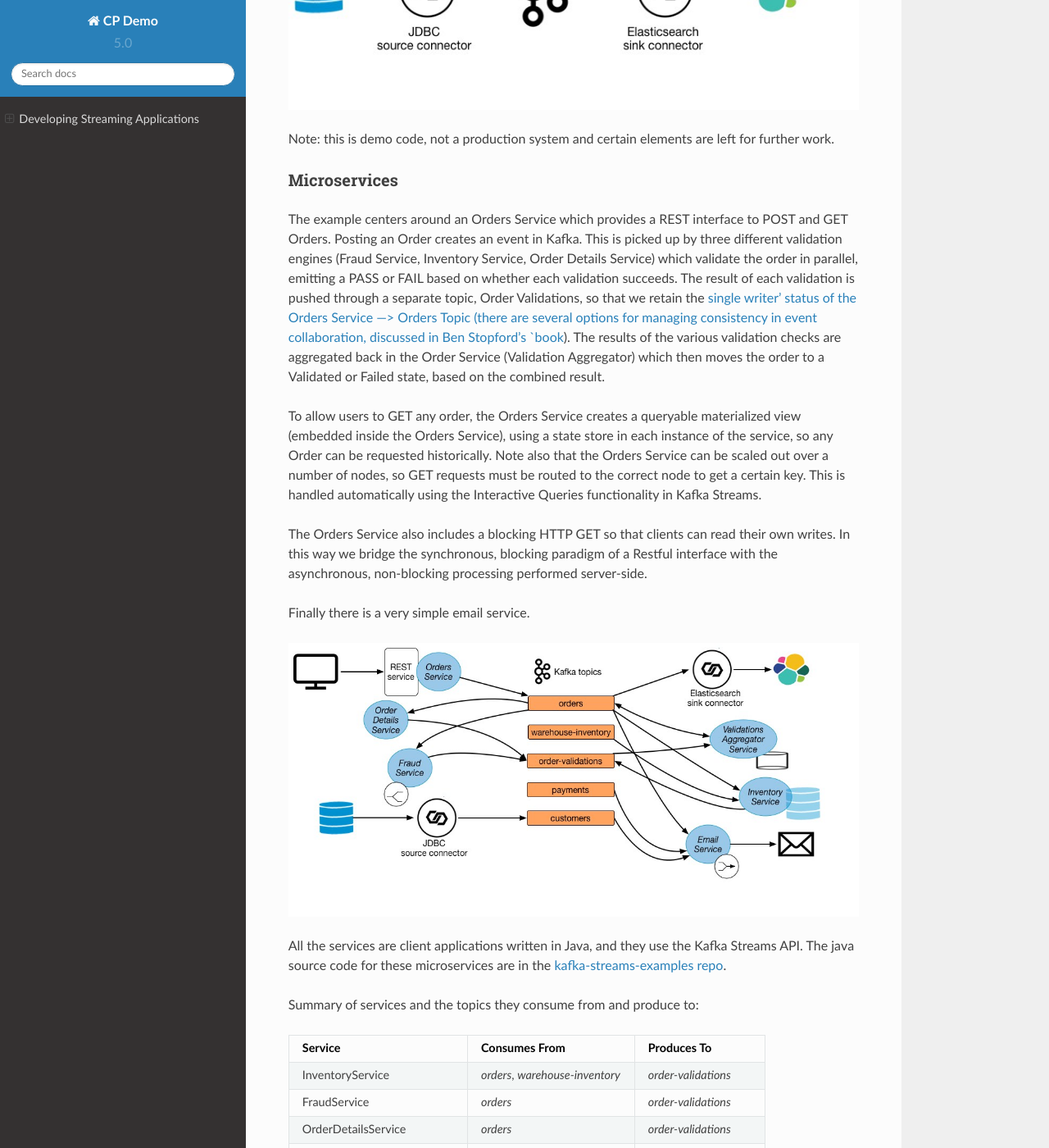
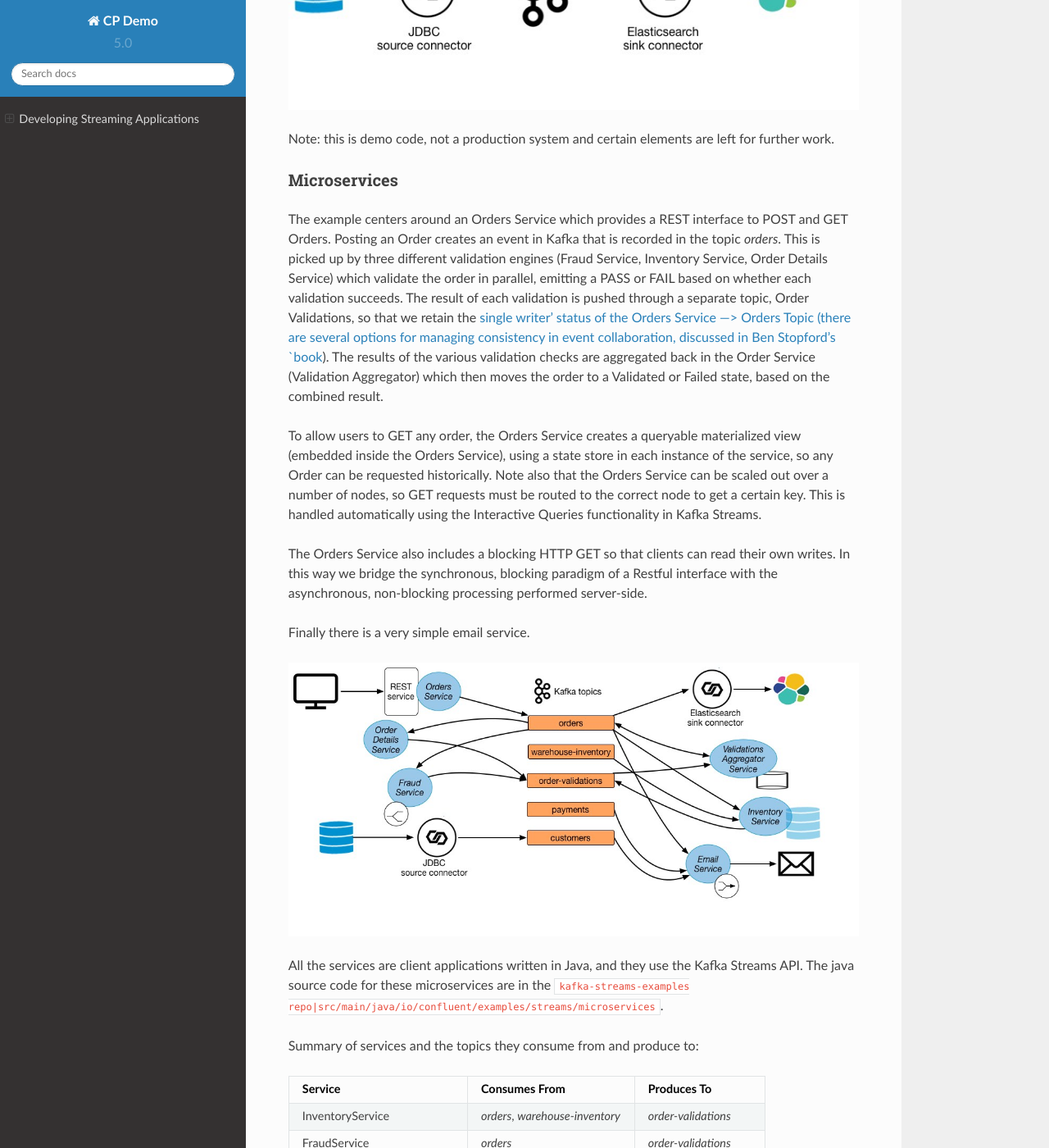
Before and after one commit to confluentinc/examples, a Sphinx documentation site: the page built from microservices-orders/docs/index.rst, in a window 1280 px wide and 1400 px high, scrolled down 617 px. Shown: the whole window at 82% size. Built offline with Sphinx 7.4.7 and the Read the Docs theme 2.0.0, drawn with Linux system fonts in a browser that asks for light colours; cross-references to code outside the pages are shown as plain code; some of the changed text lies outside the part shown.

```diff
--- a/microservices-orders/docs/index.rst
+++ b/microservices-orders/docs/index.rst
@@ -23,7 +23,7 @@ Microservices
 ~~~~~~~~~~~~~
 
 The example centers around an Orders Service which provides a REST interface to POST and GET Orders.
-Posting an Order creates an event in Kafka.
+Posting an Order creates an event in Kafka that is recorded in the topic `orders`.
 This is picked up by three different validation engines (Fraud Service, Inventory Service, Order Details Service) which validate the order in parallel, emitting a PASS or FAIL based on whether each validation succeeds.
 The result of each validation is pushed through a separate topic, Order Validations, so that we retain the `single writer’ status of the Orders Service —> Orders Topic (there are several options for managing consistency in event collaboration, discussed in Ben Stopford's `book <https://www.confluent.io/designing-event-driven-systems>`__).
 The results of the various validation checks are aggregated back in the Order Service (Validation Aggregator) which then moves the order to a Validated or Failed state, based on the combined result.
@@ -38,7 +38,7 @@ Finally there is a very simple email service.
     :alt: image
 
 All the services are client applications written in Java, and they use the Kafka Streams API.
-The java source code for these microservices are in the `kafka-streams-examples repo <https://github.com/confluentinc/kafka-streams-examples/tree/5.0.1-post/src/main/java/io/confluent/examples/streams/microservices>`__.
+The java source code for these microservices are in the :cp-examples:`kafka-streams-examples repo|src/main/java/io/confluent/examples/streams/microservices`.
 
 Summary of services and the topics they consume from and produce to:
 
@@ -247,7 +247,7 @@ In this exercise, you will persist events into Kafka by producing records that r
 This event happens in the Orders Service which provides a REST interface to POST and GET Orders.
 Posting an Order is essentially a REST call, and it creates the event in Kafka.
 
-Implement the `TODO` lines of the file `exercises/OrdersService.java <https://github.com/confluentinc/examples/tree/5.0.1-post/microservices-orders/exercises/OrdersService.java>`__
+Implement the `TODO` lines of the file :devx-examples:`exercises/OrdersService.java|microservices-orders/exercises/OrdersService.java`
 
 #. TODO 1.1: create a new `ProducerRecord` with a key specified by `bean.getId()` and value of the bean, to the orders topic whose name is specified by `ORDERS.name()`
 #. TODO 1.2: produce the newly created record using the existing `producer` and pass use the `OrdersService#callback` function to send the `response` and the record key
@@ -258,10 +258,10 @@ Implement the `TODO` lines of the file `exercises/OrdersService.java <https://gi
 
    * https://kafka.apache.org/20/javadoc/org/apache/kafka/clients/producer/ProducerRecord.html#ProducerRecord-java.lang.String-K-V-
    * https://kafka.apache.org/20/javadoc/org/apache/kafka/clients/producer/KafkaProducer.html#send-org.apache.kafka.clients.producer.ProducerRecord-org.apache.kafka.clients.producer.Callback-
-   * https://github.com/confluentinc/kafka-streams-examples/blob/5.0.1-post/src/main/java/io/confluent/examples/streams/microservices/domain/Schemas.java
-   * https://github.com/confluentinc/kafka-streams-examples/blob/5.0.1-post/src/main/java/io/confluent/examples/streams/microservices/domain/beans/OrderBean.java
+   * https://github.com/confluentinc/kafka-streams-examples/blob/|release|/src/main/java/io/confluent/examples/streams/microservices/domain/Schemas.java
+   * https://github.com/confluentinc/kafka-streams-examples/blob/|release|/src/main/java/io/confluent/examples/streams/microservices/domain/beans/OrderBean.java
 
-   If you get stuck, here is the `complete solution <https://github.com/confluentinc/kafka-streams-examples/blob/5.0.1-post/src/main/java/io/confluent/examples/streams/microservices/OrdersService.java>`__.
+   If you get stuck, here is the :cp-examples:`complete solution|src/main/java/io/confluent/examples/streams/microservices/OrdersService.java`.
 
 To test your code, save off the project's working solution, copy your version of the file to the main project, compile, and run the unit test.
 
@@ -302,7 +302,7 @@ In this exercise, you will write a service that validates customer orders.
 Instead of using a series of synchronous calls to submit and validate orders, let the order event itself trigger the `OrderDetailsService`.
 When a new order is created, it is written to the topic `orders`, from which `OrderDetailsService` has a consumer polling for new records.
 
-Implement the `TODO` lines of the file `exercises/OrderDetailsService.java <https://github.com/confluentinc/examples/tree/5.0.1-post/microservices-orders/exercises/OrderDetailsService.java>`__
+Implement the `TODO` lines of the file :devx-examples:`exercises/OrdersService.java|microservices-orders/exercises/OrderDetailsService.java`
 
 #. TODO 2.1: subscribe the existing `consumer` to a `Collections#singletonList` with the orders topic whose name is specified by `Topics.ORDERS.name()`
 #. TODO 2.2: validate the order using `OrderDetailsService#isValid` and save the validation result to type `OrderValidationResult`
@@ -315,10 +315,10 @@ Implement the `TODO` lines of the file `exercises/OrderDetailsService.java <http
 
    * https://kafka.apache.org/20/javadoc/org/apache/kafka/clients/producer/KafkaProducer.html#send-org.apache.kafka.clients.producer.ProducerRecord-
    * https://kafka.apache.org/20/javadoc/org/apache/kafka/clients/consumer/KafkaConsumer.html#subscribe-java.util.Collection-
-   * https://github.com/confluentinc/kafka-streams-examples/blob/5.0.1-post/src/main/java/io/confluent/examples/streams/microservices/domain/Schemas.java
+   * https://github.com/confluentinc/kafka-streams-examples/blob/|release|/src/main/java/io/confluent/examples/streams/microservices/domain/Schemas.java
    * https://docs.oracle.com/javase/8/docs/api/java/util/Collections.html#singletonList-T-
 
-   If you get stuck, here is the `complete solution <https://github.com/confluentinc/kafka-streams-examples/blob/5.0.1-post/src/main/java/io/confluent/examples/streams/microservices/OrderDetailsService.java>`__.
+   If you get stuck, here is the :cp-examples:`complete solution|src/main/java/io/confluent/examples/streams/microservices/OrderDetailsService.java`.
 
 To test your code, save off the project's working solution, copy your version of the file to the main project, compile, and run the unit test.
 
@@ -363,7 +363,7 @@ In this exercise, you will write a service that joins streaming order informatio
 First the payment stream needs to be rekeyed to match the same key info as the order stream, then joined together.
 Then the resulting stream is joined with the customer information that was read into Kafka by a JDBC source from a customer database.
 
-Implement the `TODO` lines of the file `exercises/EmailService.java <https://github.com/confluentinc/examples/tree/5.0.1-post/microservices-orders/exercises/EmailService.java>`__
+Implement the `TODO` lines of the file :devx-examples:`exercises/OrdersService.java|microservices-orders/exercises/EmailService.java`
 
 #. TODO 3.1: create a new `KStream` called `payments` from `payments_original`, using `KStream#selectKey` to rekey on order id specified by `payment.getOrderId()` instead of payment id
 #. TODO 3.2: do a stream-table join with the customers table, which requires three arguments:
@@ -376,13 +376,13 @@ Implement the `TODO` lines of the file `exercises/EmailService.java <https://git
 
    The following APIs will be helpful:
 
-   * https://github.com/confluentinc/kafka-streams-examples/blob/5.0.1-post/src/main/java/io/confluent/examples/streams/microservices/domain/Schemas.java
+   * https://github.com/confluentinc/kafka-streams-examples/blob/|release|/src/main/java/io/confluent/examples/streams/microservices/domain/Schemas.java
    * https://kafka.apache.org/20/javadoc/org/apache/kafka/streams/kstream/Consumed.html#with-org.apache.kafka.common.serialization.Serde-org.apache.kafka.common.serialization.Serde-
    * https://kafka.apache.org/20/javadoc/org/apache/kafka/streams/StreamsBuilder.html#stream-java.lang.String-org.apache.kafka.streams.kstream.Consumed-
    * https://kafka.apache.org/20/javadoc/org/apache/kafka/streams/kstream/KStream.html#selectKey-org.apache.kafka.streams.kstream.KeyValueMapper-
    * https://kafka.apache.org/20/javadoc/org/apache/kafka/streams/kstream/KStream.html#join-org.apache.kafka.streams.kstream.KTable-org.apache.kafka.streams.kstream.ValueJoiner-org.apache.kafka.streams.kstream.Joined-
 
-   If you get stuck, here is the `complete solution <https://github.com/confluentinc/kafka-streams-examples/blob/5.0.1-post/src/main/java/io/confluent/examples/streams/microservices/EmailService.java>`__.
+   If you get stuck, here is the :cp-examples:`complete solution|src/main/java/io/confluent/examples/streams/microservices/EmailService.java`.
 
 To test your code, save off the project's working solution, copy your version of the file to the main project, compile, and run the unit test.
 
@@ -417,7 +417,7 @@ Client applications can then manipulate that data, based on some user-defined cr
 In this exercise, you will define one set of criteria to filter records in a stream based on some criteria.
 Then you will define define another set of criteria to branch records into two different streams.
 
-Implement the `TODO` lines of the file `exercises/FraudService.java <https://github.com/confluentinc/examples/tree/5.0.1-post/microservices-orders/exercises/FraudService.java>`__
+Implement the `TODO` lines of the file :devx-examples:`exercises/OrdersService.java|microservices-orders/exercises/FraudService.java`
 
 #. TODO 4.1: filter this stream to include only orders in "CREATED" state, i.e., it should satisfy the predicate `OrderState.CREATED.equals(order.getState())`
 #. TODO 4.2: create a `KStream<String, OrderValue>` array from the `ordersWithTotals` stream by branching the records based on `OrderValue#getValue`
@@ -431,9 +431,9 @@ Implement the `TODO` lines of the file `exercises/FraudService.java <https://git
 
    * https://kafka.apache.org/20/javadoc/org/apache/kafka/streams/kstream/KStream.html#filter-org.apache.kafka.streams.kstream.Predicate-
    * https://kafka.apache.org/20/javadoc/org/apache/kafka/streams/kstream/KStream.html#branch-org.apache.kafka.streams.kstream.Predicate...-
-   * https://github.com/confluentinc/kafka-streams-examples/blob/5.0.1-post/src/main/java/io/confluent/examples/streams/microservices/domain/beans/OrderBean.java
+   * https://github.com/confluentinc/kafka-streams-examples/blob/|release|/src/main/java/io/confluent/examples/streams/microservices/domain/beans/OrderBean.java
 
-   If you get stuck, here is the `complete solution <https://github.com/confluentinc/kafka-streams-examples/blob/5.0.1-post/src/main/java/io/confluent/examples/streams/microservices/FraudService.java>`__.
+   If you get stuck, here is the :cp-examples:`complete solution|src/main/java/io/confluent/examples/streams/microservices/FraudService.java`.
 
 To test your code, save off the project's working solution, copy your version of the file to the main project, compile, and run the unit test.
 
@@ -469,7 +469,7 @@ In this exercise, you will create a session window to define 5-minute windows fo
 Additionally, you will use a stateful operation `reduce` to collapse duplicate records in a stream.
 Before running `reduce`, you will group the records by key, which is required before using an aggregation operator to repartition the data.
 
-Implement the `TODO` lines of the file `exercises/ValidationsAggregatorService.java <https://github.com/confluentinc/examples/tree/5.0.1-post/microservices-orders/exercises/ValidationsAggregatorService.java>`__
+Implement the `TODO` lines of the file :devx-examples:`exercises/OrdersService.java|microservices-orders/exercises/ValidationsAggregatorService.java`
 
 #. TODO 5.1: window the data using `KGroupedStream#windowedBy`, specifically using `SessionWindows.with` to define 5-minute windows
 #. TODO 5.2: group the records by key using `KStream#groupByKey`, providing the existing Serialized instance for ORDERS
@@ -484,7 +484,7 @@ Implement the `TODO` lines of the file `exercises/ValidationsAggregatorService.j
    * https://kafka.apache.org/20/javadoc/org/apache/kafka/streams/kstream/KStream.html#groupByKey-org.apache.kafka.streams.kstream.Serialized-
    * https://kafka.apache.org/20/javadoc/org/apache/kafka/streams/kstream/SessionWindowedKStream.html#reduce-org.apache.kafka.streams.kstream.Reducer-
 
-   If you get stuck, here is the `complete solution <https://github.com/confluentinc/kafka-streams-examples/blob/5.0.1-post/src/main/java/io/confluent/examples/streams/microservices/ValidationsAggregatorService.java>`__.
+   If you get stuck, here is the :cp-examples:`complete solution|src/main/java/io/confluent/examples/streams/microservices/ValidationsAggregatorService.java`.
 
 To test your code, save off the project's working solution, copy your version of the file to the main project, compile, and run the unit test.
 
@@ -524,7 +524,7 @@ The state store is backed by a Kafka topic and comes with all the Kafka guarante
 
 In this exercise, you will create a state store for the Inventory Service, and update it as new orders come in.
 
-Implement the `TODO` lines of the file `exercises/InventoryService.java <https://github.com/confluentinc/examples/tree/5.0.1-post/microservices-orders/exercises/InventoryService.java>`__
+Implement the `TODO` lines of the file :devx-examples:`exercises/OrdersService.java|microservices-orders/exercises/InventoryService.java`
 
 #. TODO 6.1: create a state store called `RESERVED_STOCK_STORE_NAME`, using `Stores#keyValueStoreBuilder` and `Stores#persistentKeyValueStore`
 
@@ -543,9 +543,9 @@ Implement the `TODO` lines of the file `exercises/InventoryService.java <https:/
    * https://kafka.apache.org/20/javadoc/org/apache/kafka/streams/state/Stores.html#persistentKeyValueStore-java.lang.String-
    * https://kafka.apache.org/20/javadoc/org/apache/kafka/streams/state/Stores.html#keyValueStoreBuilder-org.apache.kafka.streams.state.KeyValueBytesStoreSupplier-org.apache.kafka.common.serialization.Serde-org.apache.kafka.common.serialization.Serde-
    * https://kafka.apache.org/20/javadoc/org/apache/kafka/streams/state/KeyValueStore.html#put-K-V-
-   * https://github.com/confluentinc/kafka-streams-examples/blob/5.0.1-post/src/main/java/io/confluent/examples/streams/microservices/domain/Schemas.java
+   * https://github.com/confluentinc/kafka-streams-examples/blob/|release|/src/main/java/io/confluent/examples/streams/microservices/domain/Schemas.java
 
-   If you get stuck, here is the `complete solution <https://github.com/confluentinc/kafka-streams-examples/blob/5.0.1-post/src/main/java/io/confluent/examples/streams/microservices/InventoryService.java>`__.
+   If you get stuck, here is the :cp-examples:`complete solution|src/main/java/io/confluent/examples/streams/microservices/InventoryService.java`.
 
 To test your code, save off the project's working solution, copy your version of the file to the main project, compile, and run the unit test.
 
```
